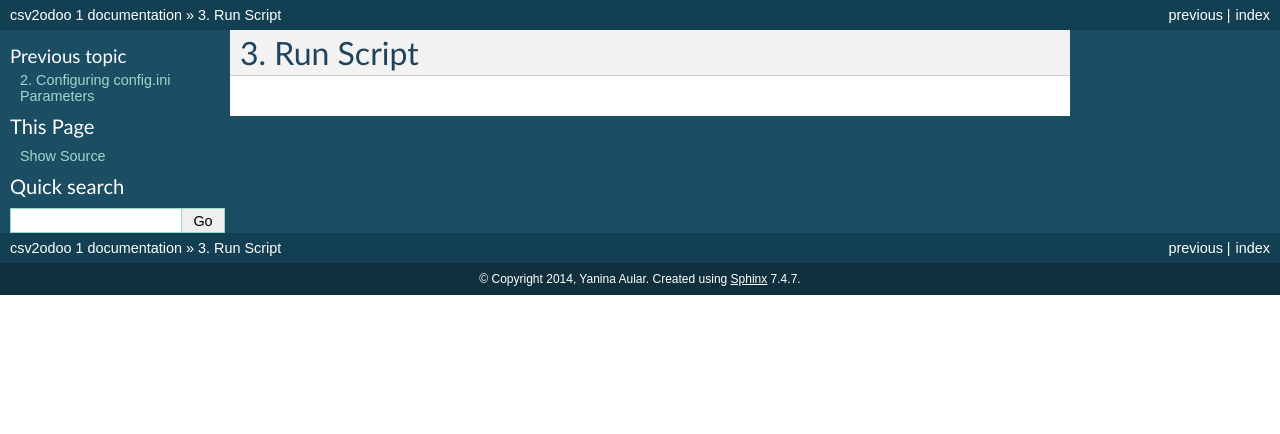
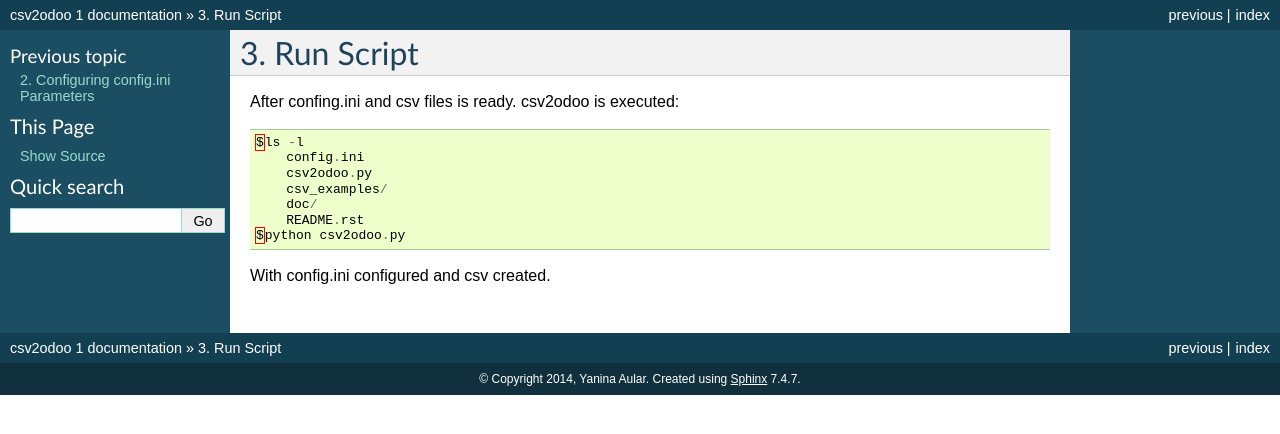
Before and after one commit to rkhalil1990/csv2odoo, a Sphinx documentation site: the page built from doc/source/run_script.rst, in a window 1280 px wide. Shown: the top 434 px of the page. Built offline with Sphinx 7.4.7, drawn with Linux system fonts in a browser that asks for light colours; formulas are drawn with MathJax 3.

Commit message:
[ADD] intructions for run script of example

```diff
--- a/doc/source/run_script.rst
+++ b/doc/source/run_script.rst
@@ -1,2 +1,16 @@
 Run Script
 ==========
+
+After confing.ini and csv files is ready. csv2odoo is executed:
+
+.. code-block :: python
+
+    $ls -l
+        config.ini
+        csv2odoo.py
+        csv_examples/
+        doc/
+        README.rst
+    $python csv2odoo.py
+
+With config.ini configured and csv created.
```
